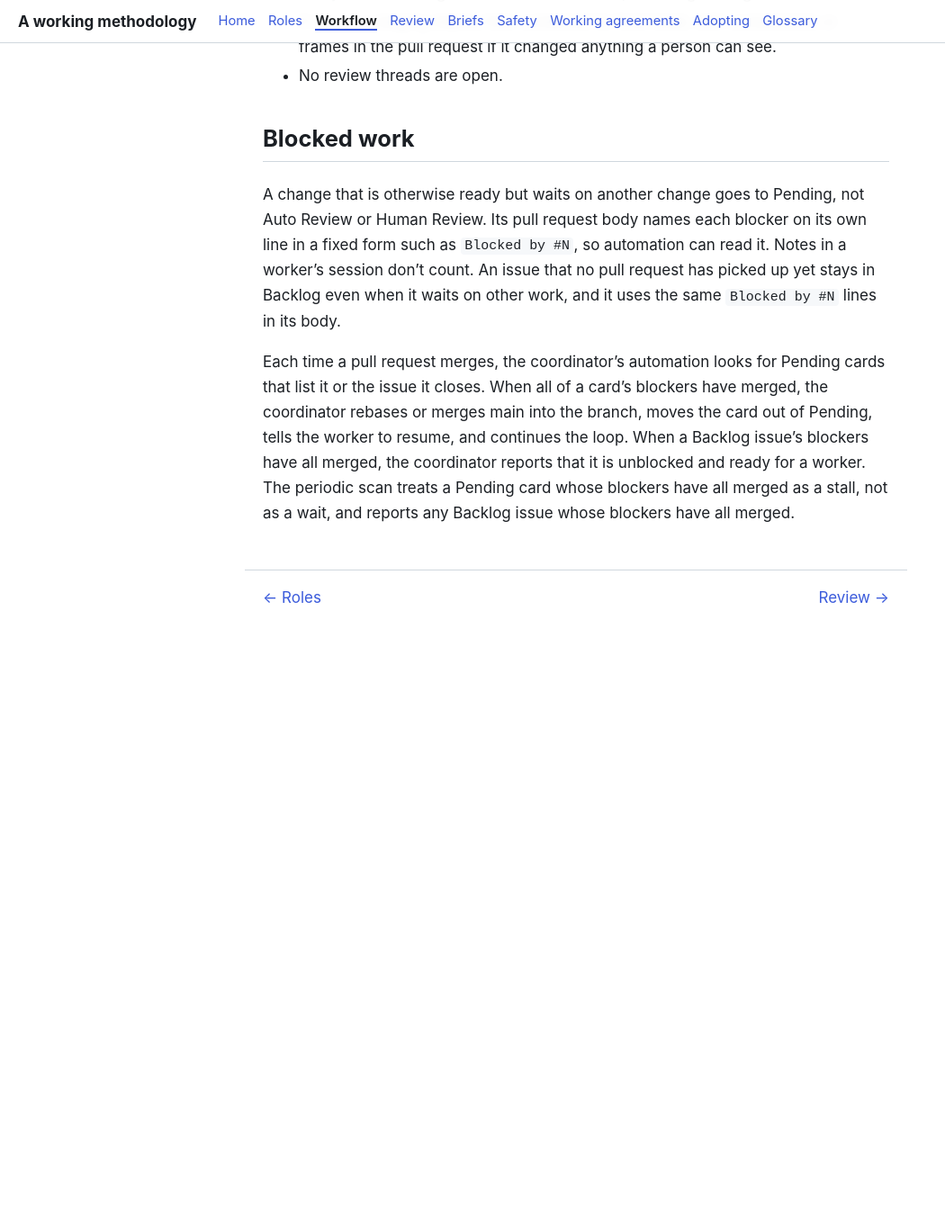
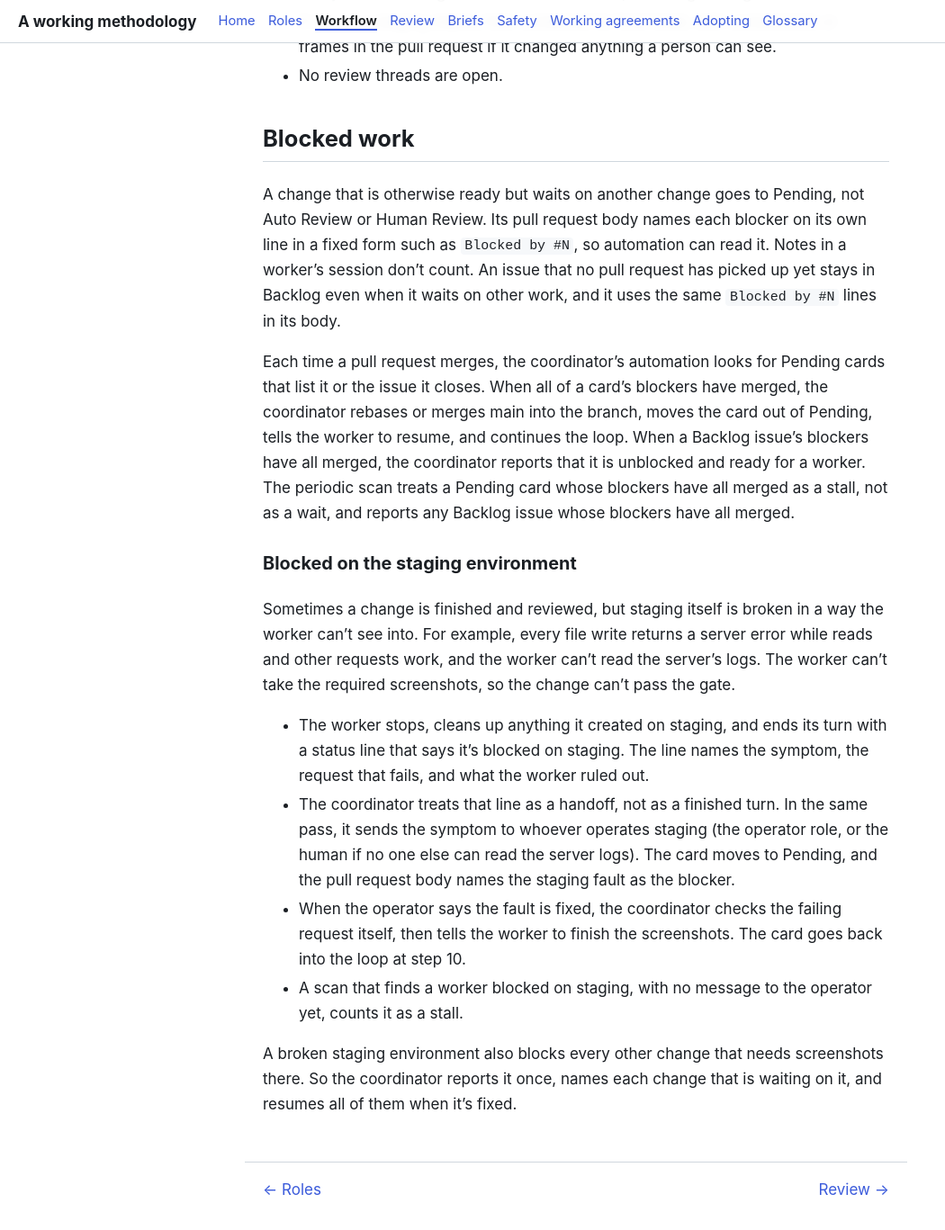
Before and after one commit to tangentcode/methodology, a Jekyll site: the page built from workflow.md, in a window 1280 px wide and 1400 px high, scrolled down 6152 px. Shown: the top 1367 px of the window at 90% size, without its empty margins (0-1050 px from the left). Built offline with Jekyll 4.4.1, drawn with Linux system fonts in a browser that asks for light colours; our own code applies the rules of GitHub Pages for plain Markdown files; before the commit the page ends 6894 px from its top, so only the background shows below that.

Commit message:
Workflow: a worker blocked on a broken staging environment is a handoff to the operator (#24)
Co-authored-by: tangentstorm <2150613+tangentstorm@users.noreply.github.com>

```diff
--- a/workflow.md
+++ b/workflow.md
@@ -90,3 +90,14 @@ A change is done when:
 A change that is otherwise ready but waits on another change goes to Pending, not Auto Review or Human Review. Its pull request body names each blocker on its own line in a fixed form such as `Blocked by #N`, so automation can read it. Notes in a worker's session don't count. An issue that no pull request has picked up yet stays in Backlog even when it waits on other work, and it uses the same `Blocked by #N` lines in its body.
 
 Each time a pull request merges, the coordinator's automation looks for Pending cards that list it or the issue it closes. When all of a card's blockers have merged, the coordinator rebases or merges main into the branch, moves the card out of Pending, tells the worker to resume, and continues the loop. When a Backlog issue's blockers have all merged, the coordinator reports that it is unblocked and ready for a worker. The periodic scan treats a Pending card whose blockers have all merged as a stall, not as a wait, and reports any Backlog issue whose blockers have all merged.
+
+### Blocked on the staging environment
+
+Sometimes a change is finished and reviewed, but staging itself is broken in a way the worker can't see into. For example, every file write returns a server error while reads and other requests work, and the worker can't read the server's logs. The worker can't take the required screenshots, so the change can't pass the gate.
+
+- The worker stops, cleans up anything it created on staging, and ends its turn with a status line that says it's blocked on staging. The line names the symptom, the request that fails, and what the worker ruled out.
+- The coordinator treats that line as a handoff, not as a finished turn. In the same pass, it sends the symptom to whoever operates staging (the operator role, or the human if no one else can read the server logs). The card moves to Pending, and the pull request body names the staging fault as the blocker.
+- When the operator says the fault is fixed, the coordinator checks the failing request itself, then tells the worker to finish the screenshots. The card goes back into the loop at step 10.
+- A scan that finds a worker blocked on staging, with no message to the operator yet, counts it as a stall.
+
+A broken staging environment also blocks every other change that needs screenshots there. So the coordinator reports it once, names each change that is waiting on it, and resumes all of them when it's fixed.
```
